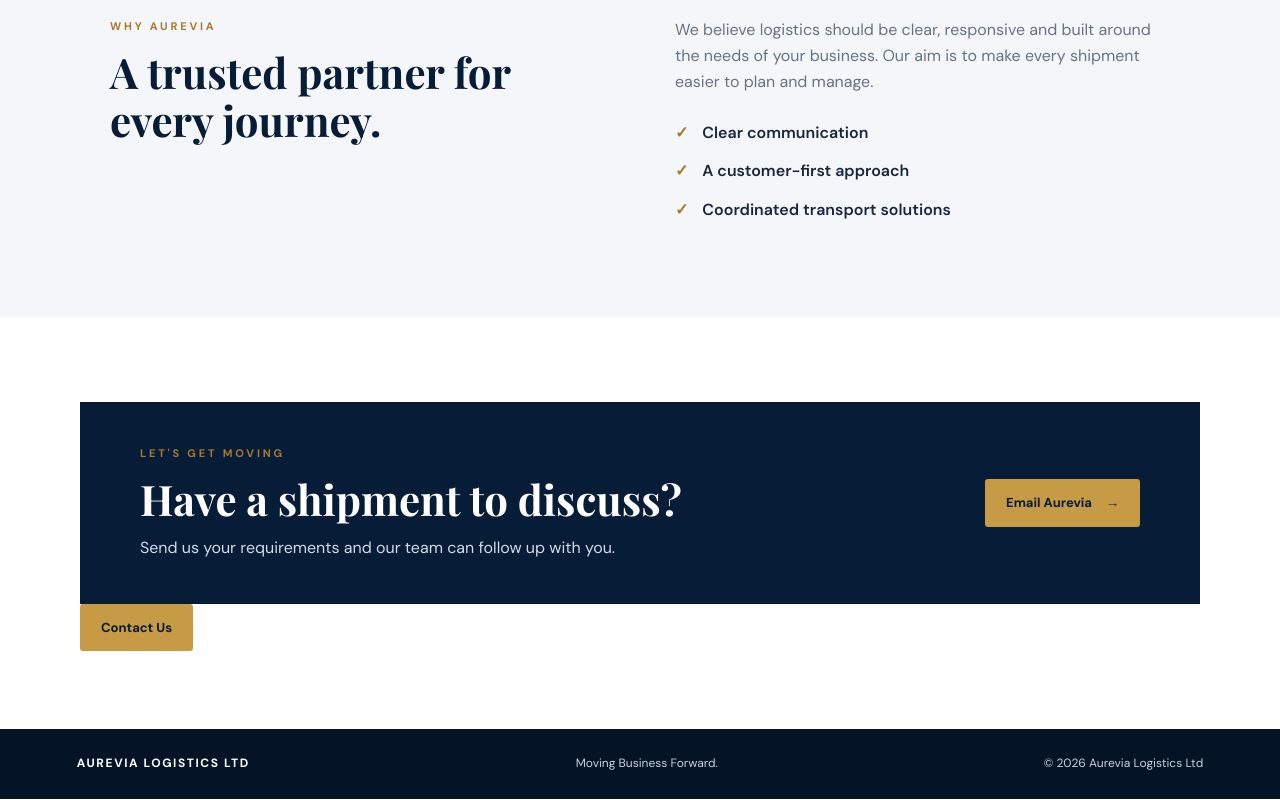
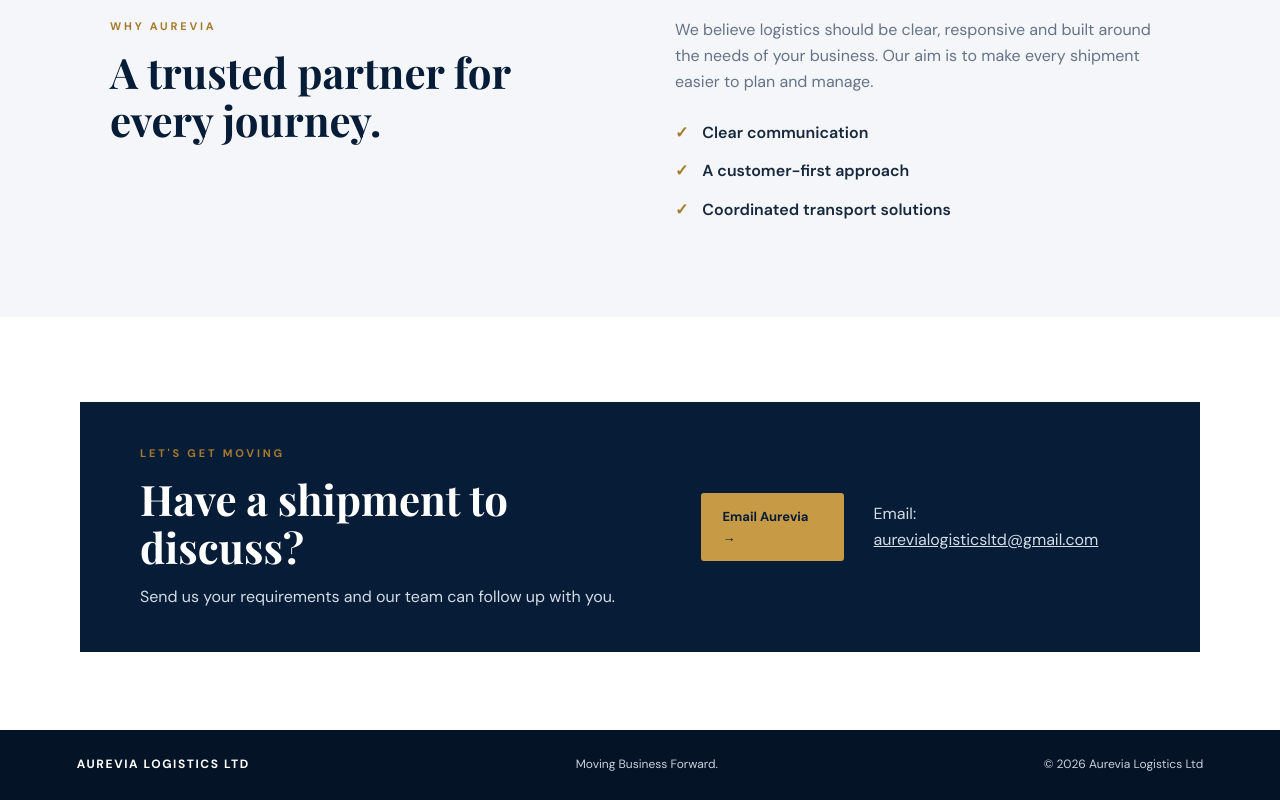
Before and after one commit to LMEliteFreightLTD/aurevia-logistics-website, a plain HTML site: page index.html in a window 1280 px wide. Shown: the part 1042-1842 px from the top of the page. Drawn offline with nearby package versions, Linux system fonts and the light colour scheme.

Commit message:
Update index.html

```diff
--- a/index.html
+++ b/index.html
@@ -87,10 +87,22 @@
           <p class="eyebrow">LET'S GET MOVING</p>
           <h2>Have a shipment to discuss?</h2>
           <p>Send us your requirements and our team can follow up with you.</p>
-        </div>
-        <a class="button button-gold" href="mailto:aurevialogisticsltd@gmail.com?subject=Logistics%20enquiry">Email Aurevia <span aria-hidden="true">→</span></a>
-      </div>
-      <a class="button button-gold" href="mailto:aurevialogisticsltd@gmail.com?subject=Logistics%20enquiry">Contact Us</a>
+          </div>
+
+  <a class="button button-gold"
+   href="mailto:aurevialogisticsltd@gmail.com?subject=Logistics%20Enquiry">
+    Email Aurevia →
+</a>
+
+
+<p class="contact-details">
+    Email:
+    <a href="mailto:aurevialogisticsltd@gmail.com">
+        aurevialogisticsltd@gmail.com
+    </a>
+</p>
+
+</a>
     </section>
   </main>
 
```
